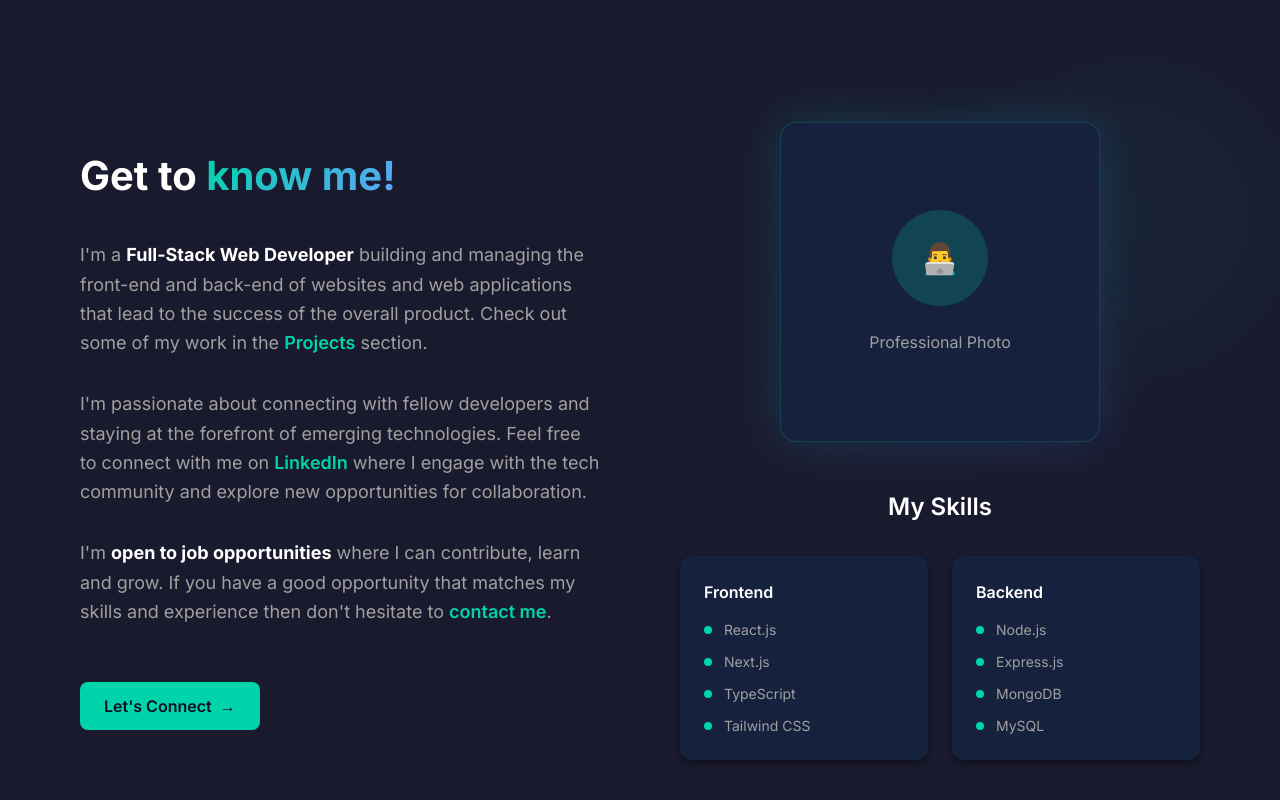
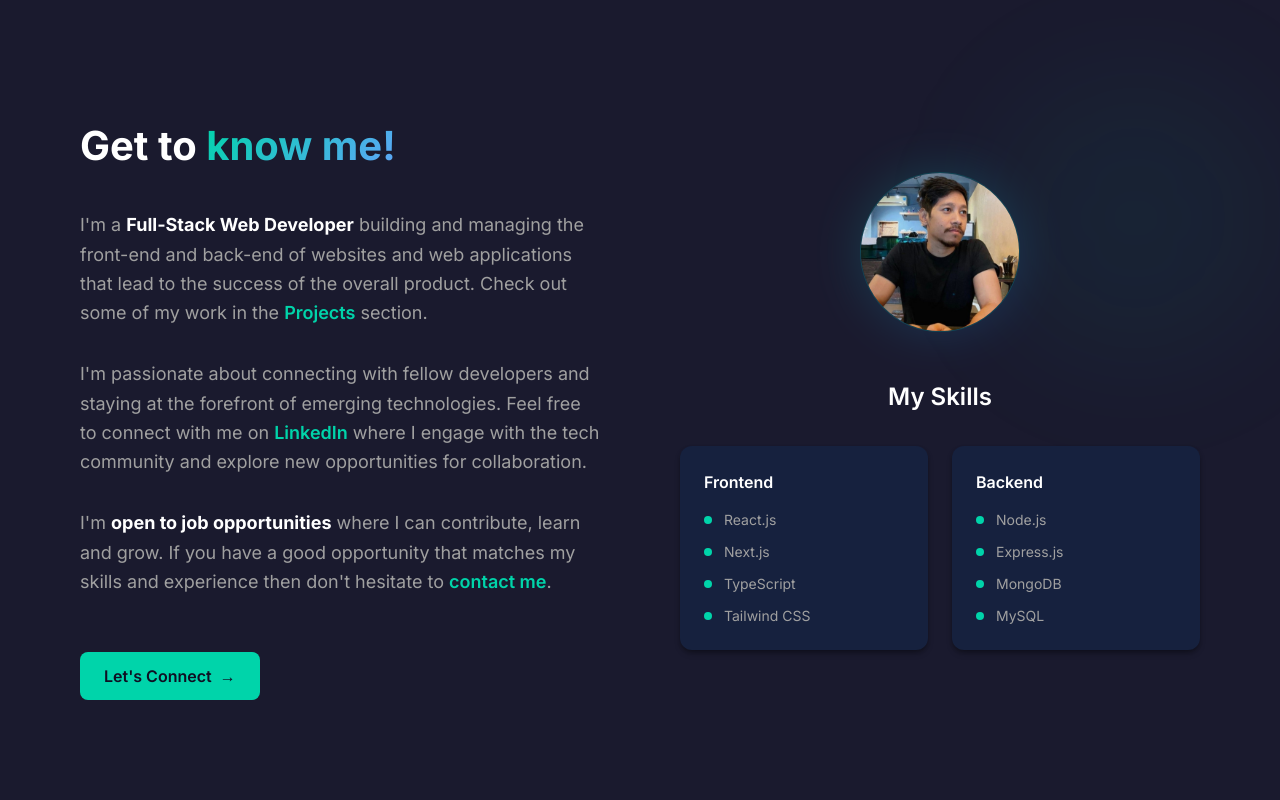
Before and after one commit to ansen01-svg/portfolio, a Next.js app: page / in a window 1280 px wide. Shown: the part 960-1760 px from the top of the page. Built offline with nearby package versions, Linux system fonts and the light colour scheme.

Commit message:
added profile picture in about section

```diff
--- a/src/app/components/about_section/about_section.js
+++ b/src/app/components/about_section/about_section.js
@@ -110,17 +110,19 @@ export default function AboutSection() {
 
           {/* Right column - Skills & Image */}
           <div className="space-y-12">
-            {/* Profile image placeholder */}
+            {/* Profile image */}
             <div className="animate-on-scroll">
-              <div className="relative w-80 h-80 mx-auto">
-                <div className="absolute inset-0 bg-gradient-to-br from-accent to-blue-500 rounded-2xl blur-xl opacity-20"></div>
-                <div className="relative w-full h-full bg-background-card rounded-2xl border border-accent/20 flex items-center justify-center">
-                  <div className="text-center">
-                    <div className="w-24 h-24 bg-accent/20 rounded-full mx-auto mb-6 flex items-center justify-center">
-                      <span className="text-3xl">👨‍💻</span>
-                    </div>
-                    <p className="text-text-secondary">Professional Photo</p>
-                  </div>
+              <div className="relative w-40 h-40 mx-auto">
+                <div className="absolute inset-0 bg-gradient-to-br from-accent to-blue-500 rounded-full blur-xl opacity-20"></div>
+                <div className="relative w-full h-full bg-background-card rounded-full border border-accent/20 flex items-center justify-center overflow-hidden">
+                  <Image
+                    src="/images/propic.jpg"
+                    alt="Professional Photo"
+                    width={160}
+                    height={160}
+                    className="object-cover w-full h-full"
+                    priority
+                  />
                 </div>
               </div>
             </div>
```
Also changed, not shown: public/images/propic.jpg (added).
